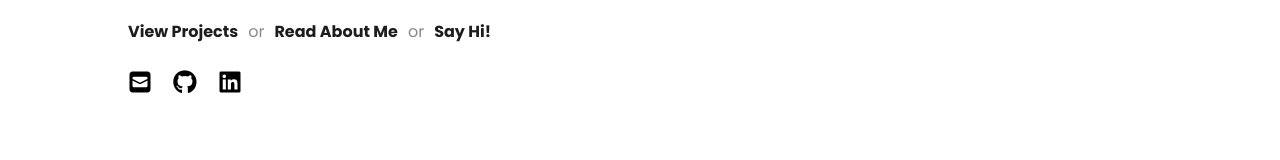
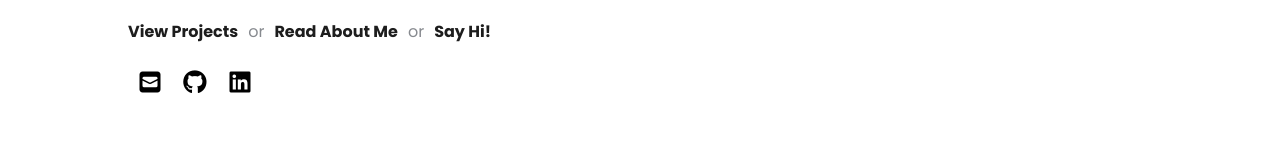
Before and after one commit to jianylei/portfolioV2, a React (Create React App) app: page / in a window 1280 px wide. Shown: the part 639-799 px from the top of the page. Built offline with nearby package versions, Linux system fonts and the light colour scheme; the HTML template or start-up script is replaced by a standard one.

Commit message:
fixed home icons margin alignment issue

```diff
--- a/src/components/main/home.css
+++ b/src/components/main/home.css
@@ -26,7 +26,7 @@
 .main-body .social-links a i{
   color: black;
   transform: scale(1.5);
-  margin: 30px 25px 0 5px;
+  margin: 30px 15px 0;
 }
 @media (max-width: 1300px) {
   .main-body{
```
